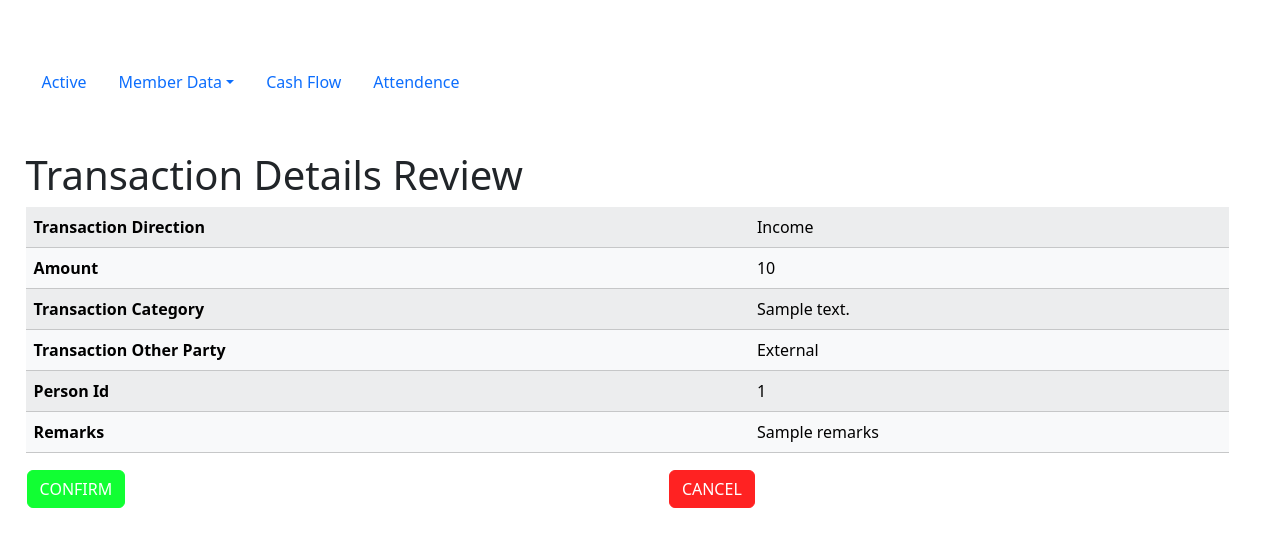
After one commit to Riki-99/Gym-Digitized, a Flask app: template templates/transactionreview.html in a window 1280 px wide. The commit adds this page. Shown: the top 547 px of the page. Run offline with Flask 3, Linux system fonts and the light colour scheme; the template is opened without the code that fills it: most values are stand-ins (such as "Sample title", 1, 10 or a date in 2020).

Commit message:
Transactions completed

```diff
--- a/app.py
+++ b/app.py
@@ -75,7 +75,7 @@ def view_memb_data():
         return render_template("viewmemberdata.html", current_page="view_member_data", recordqueries=False)
     else:
         records = returnRecordsUsingNames()
-        return render_template("viewmemberdata.html", current_page="view_member_data", recordqueries=True)
+        return render_template("viewmemberdata.html", current_page="view_member_data", recordqueries=True, records=records)
 @app.route("/data_analysis")
 def data_analysis():
     return render_template("dataanalysis.html", current_page="data_analysis")
@@ -166,5 +166,45 @@ def new_transaction_category():
     db.execute("INSERT INTO transaction_type(name, direction) VALUES (?, ?)", name, direction)
     return jsonify({"Name" : name, "Direction" : direction})
 
+@app.route("/transaction_review", methods=["POST"])
+def transaction_details():
+    direction = request.form.get("cash_flow_direction")
+    amount = request.form.get("transaction_amount")
+    category = request.form.get("transaction_category")
+    category_description = db.execute("SELECT name FROM transaction_type WHERE id = ?", category)[0]
+    second_party = request.form.get("second_party")
+    person_id = request.form.get("person_id")
+    if(not person_id):
+        person_id = "Irrelevant"
+    remarks = request.form.get("transaction_remarks")
+    return render_template("transactionreview.html", direction=direction, amount=amount, category=category, second_party=second_party, person_id=person_id, remarks=remarks, current_page="cash_flow", category_description=category_description["name"])
+
+@app.route("/confirm_transaction", methods=["POST"])
+def confirm_transaction():
+    data = request.get_json()
+    # Direction for each category can be referred to using the transaction_type table in data.db
+    direction = data["direction"]
+    amount = data["amount"]
+    category = data["category"]
+    second_party = data["second_party"]
+    person_id = data["person_id"]
+    remarks = data["remarks"]
+    # To check person validity
+    personvalidity = True
+    # For invalid person id
+    status=f"Error: Person with id : {person_id} doesn't exist."
+    success = False
+    # If there is a person id, then we need to check whether the person actually exists
+    if person_id:
+        personvalidity = db.execute("SELECT * FROM persons WHERE person_id = ?", person_id)
+
+    if personvalidity:
+        status = "Transaction Completed!"
+        success = True
+
+    if(personvalidity):
+        db.execute("INSERT INTO transactions(amount, transaction_datetime, remarks, transaction_type_id, second_party_id, person_id) VALUES(?,datetime('now','localtime'),?,?,?,?);", amount, remarks, category, second_party, person_id)
+    return jsonify({"amount" : amount, "remarks" : remarks, "category" : category, "second_party" : second_party, "person_id" : person_id, "success" : success,  "statusText" : status})
+
 if __name__ == "__main__":
     app.run(debug=True)
--- a/templates/attendance.html
+++ b/templates/attendance.html
@@ -8,7 +8,6 @@
 {% endblock %}
 
 {% block customizedTable%}
-<h3>{{records}}</h3>
 <table class="table table-striped">
             <thead class="table-dark">
                 <tr>
--- /dev/null
+++ b/templates/transactionreview.html
@@ -0,0 +1,86 @@
+{% extends "template.html" %}
+<h1>Transaction Review</h1>
+{% block body %}
+<div id="transactionDiv">
+    <h1>Transaction Details Review</h1>
+<table class="table table-striped">
+            <tbody class="table-light">
+                <tr>
+                    <th data-val="{{direction}}">Transaction Direction</th>
+                    <td>{% if direction == 0 %} Expenditure {% else %} Income {% endif %}</td>
+                </tr>
+
+                <tr>
+                    <th data-val="{{amount}}">Amount</th>
+                    <td>{{amount}}</td>
+                </tr>
+
+                <tr>
+                    <th data-val="{{direction}}">Transaction Category</th>
+                    <td>{{category_description}}</td>
+                </tr>
+
+                <tr>
+                    <th data-val="{{direction}}">Transaction Other Party</th>
+                    <td>{% if second_party == 0 %} Member {% elif second_party == 1 %} Staff {% else %} External {% endif %}</td>
+                </tr>
+
+                <tr>
+                    <th data-val="{{person_id}}">Person Id</th>
+                    <td>{{person_id}}</td>
+                </tr>
+
+                <tr>
+                    <th data-val="{{direction}}">Remarks</th>
+                    <td>{{remarks}}</td>
+                </tr>
+            </tbody>
+    </table>
+    <table style="width: 100%">
+        <tr>
+            <td><button type="button" class="btn btn-primary mb-3 d-flex align-items-center gap-5" id="confirm" style="background-color: #1f3; border-color: #1f3">CONFIRM</button></td>
+            <td><button type="button" class="btn btn-primary mb-3 d-flex align-items-center gap-5" id="cancel" style="background-color:#f22; border-color: #f22">CANCEL</button></td>
+        </tr>
+    </table>
+</div>
+
+    <div id="feedbackDiv" style="display:none;">
+        <h1>Transaction feedback!</h1>
+    </div>
+
+<script>
+     div = document.querySelector("#feedbackDiv");
+     h1 = div.querySelector("h1");
+    document.querySelector("#confirm").addEventListener("click", async () =>{
+        // Sending request to the backend in order to save the transaction details
+        paragraphs = document.querySelectorAll("th[data-val]")
+        data = await fetch("/confirm_transaction", {
+            "method" : "POST",
+            "headers" : {
+                "Content-Type" : "application/json"
+            },
+            "body" : JSON.stringify(
+                {
+                    direction: paragraphs[0].dataset.val,
+                    amount:parseInt(paragraphs[1].dataset.val),
+                    category:parseInt(paragraphs[2].dataset.val),
+                    second_party:parseInt(paragraphs[3].dataset.val),
+                    person_id: parseInt(paragraphs[4].dataset.val),
+                    remarks: paragraphs[5].dataset.val
+                })
+        });
+        response = await data.json();
+        msg = response.statusText;
+
+        h1.innerText = msg;
+        div.style.display = "block";
+        document.querySelector("#transactionDiv").style.display="none";
+    })
+
+    document.querySelector("#cancel").addEventListener("click", () =>{
+        h1.innerText = "Transaction Cancelled!"
+        div.style.display = "block";
+        document.querySelector("#transactionDiv").style.display="none";
+    })
+</script>
+{% endblock %}
--- a/templates/viewmemberdata.html
+++ b/templates/viewmemberdata.html
@@ -21,7 +21,6 @@
                 </tr>
             </thead>
             <tbody class="table-light">
-                <h3>{{records}}</h3>
                 {% for record in records %}
                         <td><a href="/fetch_data?member_id={{record['person_id']}}">{{record["person_id"]}}</a></td>
                         <td><a href="/fetch_data?member_id={{record['person_id']}}">{{record["first_name"]}}</a></td>
```
Also changed, not shown: templates/cashflow.html (+32 -12 lines), data.db, static/main.css (line endings or trailing spaces).
